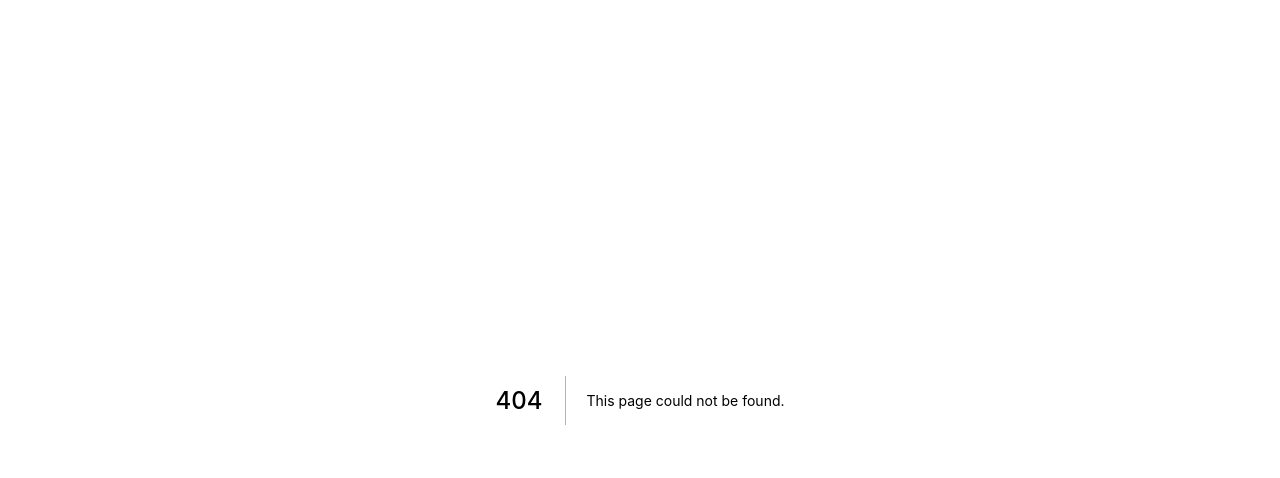
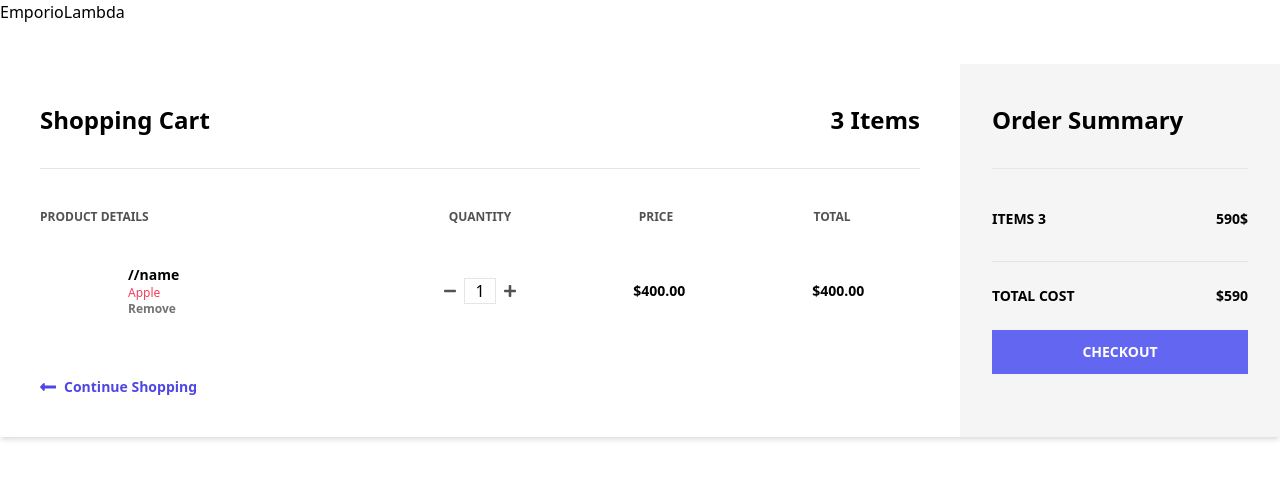
Before and after one commit to NotOnlyStudents/poc-fe, a Next.js app: page /cart in a window 1280 px wide. Before the commit this address had no page. Shown: the top 478 px of the page. Built offline with nearby package versions, Linux system fonts and the light colour scheme; no server answers.

Commit message:
Aggiunta connessione con API

```diff
--- /dev/null
+++ b/pages/cart.tsx
@@ -0,0 +1,111 @@
+import Head from 'next/head'
+import Layout, { siteTitle } from 'components/layout'
+import Link from 'next/link'
+// import Date from '../components/date'
+
+
+async function getRequest()
+{
+  var url="http://localhost:3000/dev/products"
+
+  const response = await fetch(url);
+  const data = await response.json();
+  return data;
+}
+
+function getProducts()
+{
+
+  var x = getRequest().then(function(data){
+    const main = document.querySelector('main');
+
+    data=data.products;
+    console.log(document.getElementById("name"));
+  //  document.getElementById("name").innerHTML = document.getElementById("item").innerHTML.replace("//name","ciao");
+   // main.appendChild
+   /* for(var i = 0; i<data.length;i++)
+    {
+      c.innerHTML = "<p> Product Name: "+data[i].name+" Product Price: "+data[i].price +"</p><br>";
+      div.appendChild(c);
+    }**/
+  })
+
+}
+
+export default function Cart() {
+  getProducts();
+  return (
+<Layout>
+      <Head>
+        <title>Chart - {siteTitle}</title>
+      </Head>
+
+        <body className="bg-gray-100">
+  <div className="container mx-auto mt-10">
+    <div className="flex shadow-md my-10">
+      <div id="main" className="w-3/4 bg-white px-10 py-10">
+        <div className="flex justify-between border-b pb-8">
+          <h1 className="font-semibold text-2xl">Shopping Cart</h1>
+          <h2 className="font-semibold text-2xl">3 Items</h2>
+        </div>
+        <div className="flex mt-10 mb-5">
+          <h3 className="font-semibold text-gray-600 text-xs uppercase w-2/5">Product Details</h3>
+          <h3 className="font-semibold text-center text-gray-600 text-xs uppercase w-1/5 text-center">Quantity</h3>
+          <h3 className="font-semibold text-center text-gray-600 text-xs uppercase w-1/5 text-center">Price</h3>
+          <h3 className="font-semibold text-center text-gray-600 text-xs uppercase w-1/5 text-center">Total</h3>
+        </div>
+        <div id="item" className="flex items-center hover:bg-gray-100 -mx-8 px-6 py-5">
+          <div className="flex w-2/5">
+            <div className="w-20">
+            </div>
+            <div className="flex flex-col justify-between ml-4 flex-grow">
+
+              <span id="name" className="font-bold text-sm">//name</span>
+              <span className="text-red-500 text-xs">Apple</span>
+              <a href="#" className="font-semibold hover:text-red-500 text-gray-500 text-xs">Remove</a>
+            </div>
+          </div>
+          <div className="flex justify-center w-1/5">
+            <svg className="fill-current text-gray-600 w-3" viewBox="0 0 448 512"><path d="M416 208H32c-17.67 0-32 14.33-32 32v32c0 17.67 14.33 32 32 32h384c17.67 0 32-14.33 32-32v-32c0-17.67-14.33-32-32-32z"/>
+            </svg>
+
+            <input className="mx-2 border text-center w-8" type="text" value="1" />
+
+            <svg className="fill-current text-gray-600 w-3" viewBox="0 0 448 512">
+              <path d="M416 208H272V64c0-17.67-14.33-32-32-32h-32c-17.67 0-32 14.33-32 32v144H32c-17.67 0-32 14.33-32 32v32c0 17.67 14.33 32 32 32h144v144c0 17.67 14.33 32 32 32h32c17.67 0 32-14.33 32-32V304h144c17.67 0 32-14.33 32-32v-32c0-17.67-14.33-32-32-32z"/>
+            </svg>
+          </div>
+          <span className="text-center w-1/5 font-semibold text-sm">$400.00</span>
+          <span className="text-center w-1/5 font-semibold text-sm">$400.00</span>
+        </div>
+
+        <a href="#" className="flex font-semibold text-indigo-600 text-sm mt-10">
+
+          <svg className="fill-current mr-2 text-indigo-600 w-4" viewBox="0 0 448 512"><path d="M134.059 296H436c6.627 0 12-5.373 12-12v-56c0-6.627-5.373-12-12-12H134.059v-46.059c0-21.382-25.851-32.09-40.971-16.971L7.029 239.029c-9.373 9.373-9.373 24.569 0 33.941l86.059 86.059c15.119 15.119 40.971 4.411 40.971-16.971V296z"/></svg>
+          Continue Shopping
+        </a>
+      </div>
+
+      <div id="summary" className="w-1/4 px-8 py-10">
+        <h1 className="font-semibold text-2xl border-b pb-8">Order Summary</h1>
+        <div className="flex justify-between mt-10 mb-5">
+          <span className="font-semibold text-sm uppercase">Items 3</span>
+          <span className="font-semibold text-sm">590$</span>
+        </div>
+        <div className="border-t mt-8">
+          <div className="flex font-semibold justify-between py-6 text-sm uppercase">
+            <span>Total cost</span>
+            <span>$590</span>
+          </div>
+          <button className="bg-indigo-500 font-semibold hover:bg-indigo-600 py-3 text-sm text-white uppercase w-full">Checkout</button>
+        </div>
+      </div>
+
+    </div>
+  </div>
+</body>
+
+
+</Layout>
+  )
+  }
--- a/pages/index.tsx
+++ b/pages/index.tsx
@@ -2,173 +2,88 @@ import Head from 'next/head'
 import Link from 'next/link'
 // import Date from '../components/date'
 import Layout, { siteTitle } from 'components/layout'
+import "isomorphic-unfetch";
 
 
-export default function Home({
-  allPostsData
-}: {
-  allPostsData: {
-    date: string
-    title: string
-    id: string
-  }[]
-}) {
+async function getRequest()
+{
+  var url="http://localhost:3000/dev/products"
+
+  const response = await fetch(url);
+  const data = await response.json();
+  return data;
+}
+
+function getProducts()
+{
+
+  var x = getRequest().then(function(data){
+    const main = document.querySelector('main');
+
+    data=data.products;
+    var div=document.getElementById("productsList");
+    console.log(div);
+    div.innerHTML="";
+    for(var i = 0; i<data.length;i++)
+    {
+      var c = document.createElement('p');
+      c.innerHTML = "<p> Product Name: "+data[i].name+" Product Price: "+data[i].price +"</p><br>";
+      div.appendChild(c);
+    }
+  })
+
+}
+
+
+async function postData(url = '', data = {}) {
+  url="http://localhost:3000/dev/product/2";
+  data = {
+    name : "Cellulare",
+    description : "Cellulare",
+    price: 30,
+  }
+  // Default options are marked with *
+  const response = await fetch(url, {
+    method: 'POST', // *GET, POST, PUT, DELETE, etc.
+    mode: 'cors', // no-cors, *cors, same-origin
+    cache: 'no-cache', // *default, no-cache, reload, force-cache, only-if-cached
+    credentials: 'same-origin', // include, *same-origin, omit
+    headers: {
+      'Content-Type': 'application/json'
+      // 'Content-Type': 'application/x-www-form-urlencoded',
+    },
+    redirect: 'follow', // manual, *follow, error
+    referrerPolicy: 'no-referrer', // no-referrer, *no-referrer-when-downgrade, origin, origin-when-cross-origin, same-origin, strict-origin, strict-origin-when-cross-origin, unsafe-url
+    body: JSON.stringify(data) // body data type must match "Content-Type" header
+  });
+  return response.json(); // parses JSON response into native JavaScript objects
+}
+
+
+export default function Home(){
+ /*
+  var resp = {
+    userId: 1,
+    id : 1,
+    title: "",
+    completed: true
+};
+resp.userId=22;
+var x = "";**/
+  getProducts();
+ // postData();
+
   return (
-<Layout>
+  <Layout>
       <Head>
         <title>Chart - {siteTitle}</title>
       </Head>
-  <div className="space-y-8">
-    <div className="flex flex-row">
-      <div className="h-70 w-60 mx-auto bg-white rounded-xl shadow-md">
-      <div className="md">
-        <div className="md:flex-shrink-0 content-center">
-          <img className="h-50 w-50" src="./images/peluche.jpg" alt="Peluche" />
-        </div>
-        <div className="p-8 text-center">
-          <a href="#" className="block mt-1 text-lg leading-tight font-medium text-black hover:underline">Peluche Giocattolo</a>
-        </div>
-      </div>
-      </div>
+      <Link href="/cart">
+          <a>Shopping Cart</a>
+        </Link>
+        <div id ="productsList">
 
 
-
-      <div className="h-70 w-60 mx-auto bg-white rounded-xl shadow-md">
-      <div className="md">
-        <div className="md:flex-shrink-0 text-center">
-          <img className="text-center h-50 w-50" src="./images/Montino Gallina.jpg" alt="Peluche" />
         </div>
-        <div className="p-8 text-center">
-          <a href="#" className="block mt-1 text-lg leading-tight font-medium text-black hover:underline">Peluche Giocattolo</a>
-        </div>
-      </div>
-      </div>
-
-
-      <div className="h-70 w-60 mx-auto bg-white rounded-xl shadow-md">
-      <div className="md">
-        <div className="md:flex-shrink-0 content-center">
-          <img className="h-50 w-50" src="./images/peluche.jpg" alt="Peluche" />
-        </div>
-        <div className="p-8 text-center">
-          <a href="#" className="block mt-1 text-lg leading-tight font-medium text-black hover:underline">Peluche Giocattolo</a>
-        </div>
-      </div>
-      </div>
-
-
-      <div className="h-70 w-60 mx-auto bg-white rounded-xl shadow-md">
-      <div className="md">
-        <div className="md:flex-shrink-0 content-center">
-          <img className="h-50 w-50" src="./images/peluche.jpg" alt="Peluche" />
-        </div>
-        <div className="p-8 text-center">
-          <a href="#" className="block mt-1 text-lg leading-tight font-medium text-black hover:underline">Peluche Giocattolo</a>
-        </div>
-      </div>
-      </div>
-
-
-      <div className="h-70 w-60 mx-auto bg-white rounded-xl shadow-md">
-      <div className="md">
-        <div className="md:flex-shrink-0 content-center">
-          <img className="h-50 w-50" src="./images/peluche.jpg" alt="Peluche" />
-        </div>
-        <div className="p-8 text-center">
-          <a href="#" className="block mt-1 text-lg leading-tight font-medium text-black hover:underline">Peluche Giocattolo</a>
-        </div>
-      </div>
-      </div>
-
-      <div className="h-70 w-60 mx-auto bg-white rounded-xl shadow-md">
-      <div className="md">
-        <div className="md:flex-shrink-0 content-center">
-          <img className="h-50 w-50" src="./images/peluche.jpg" alt="Peluche" />
-        </div>
-        <div className="p-8 text-center">
-          <a href="#" className="block mt-1 text-lg leading-tight font-medium text-black hover:underline">Peluche Giocattolo</a>
-        </div>
-      </div>
-      </div>
-    </div>
-
-
-    <div className="flex flex-row">
-      <div className="h-70 w-60 mx-auto bg-white rounded-xl shadow-md">
-      <div className="md">
-        <div className="md:flex-shrink-0 content-center">
-          <img className="h-50 w-50" src="./images/peluche.jpg" alt="Peluche" />
-        </div>
-        <div className="p-8 text-center">
-          <a href="#" className="block mt-1 text-lg leading-tight font-medium text-black hover:underline">Peluche Giocattolo</a>
-        </div>
-      </div>
-      </div>
-
-
-
-      <div className="h-70 w-60 mx-auto bg-white rounded-xl shadow-md">
-      <div className="md">
-        <div className="md:flex-shrink-0 content-center">
-          <img className="h-50 w-50" src="./images/peluche.jpg" alt="Peluche" />
-        </div>
-        <div className="p-8 text-center">
-          <a href="#" className="block mt-1 text-lg leading-tight font-medium text-black hover:underline">Peluche Giocattolo</a>
-        </div>
-      </div>
-      </div>
-
-
-      <div className="h-70 w-60 mx-auto bg-white rounded-xl shadow-md">
-      <div className="md">
-        <div className="md:flex-shrink-0 content-center">
-          <img className="h-50 w-50" src="./images/peluche.jpg" alt="Peluche" />
-        </div>
-        <div className="p-8 text-center">
-          <a href="#" className="block mt-1 text-lg leading-tight font-medium text-black hover:underline">Peluche Giocattolo</a>
-        </div>
-      </div>
-      </div>
-
-
-      <div className="h-70 w-60 mx-auto bg-white rounded-xl shadow-md">
-      <div className="md">
-        <div className="md:flex-shrink-0 content-center">
-          <img className="h-50 w-50" src="./images/peluche.jpg" alt="Peluche" />
-        </div>
-        <div className="p-8 text-center">
-          <a href="#" className="block mt-1 text-lg leading-tight font-medium text-black hover:underline">Peluche Giocattolo</a>
-        </div>
-      </div>
-      </div>
-
-
-      <div className="h-70 w-60 mx-auto bg-white rounded-xl shadow-md">
-      <div className="md">
-        <div className="md:flex-shrink-0 content-center">
-          <img className="h-50 w-50" src="./images/peluche.jpg" alt="Peluche" />
-        </div>
-        <div className="p-8 text-center">
-          <a href="#" className="block mt-1 text-lg leading-tight font-medium text-black hover:underline">Peluche Giocattolo</a>
-        </div>
-      </div>
-      </div>
-
-      <div className="h-70 w-60 mx-auto bg-white rounded-xl shadow-md">
-      <div className="md">
-        <div className="md:flex-shrink-0 content-center">
-          <img className="h-50 w-50" src="./images/peluche.jpg" alt="Peluche" />
-        </div>
-        <div className="p-8 text-center">
-          <a href="#" className="block mt-1 text-lg leading-tight font-medium text-black hover:underline">Peluche Giocattolo</a>
-        </div>
-      </div>
-      </div>
-    </div>
-  </div>
-
-
-</Layout>
-
-  )
+</Layout>)
   }
```
Also changed, not shown: package.json (+6 -2 lines), public/json/foo.txt (added), 1 other file (tests, documents, lock files or other folders).
